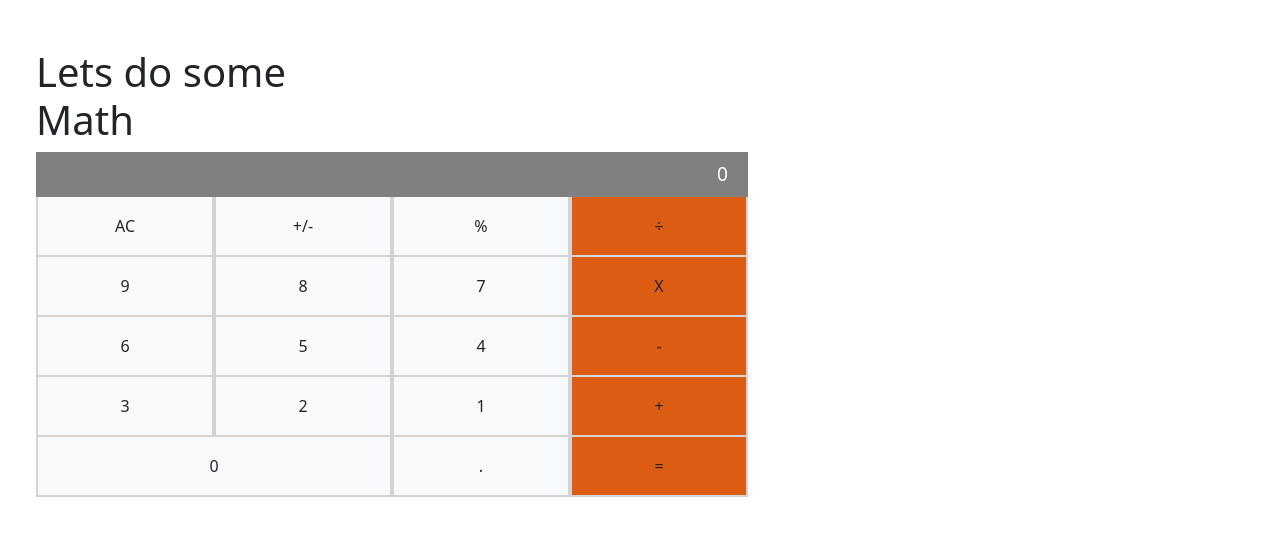
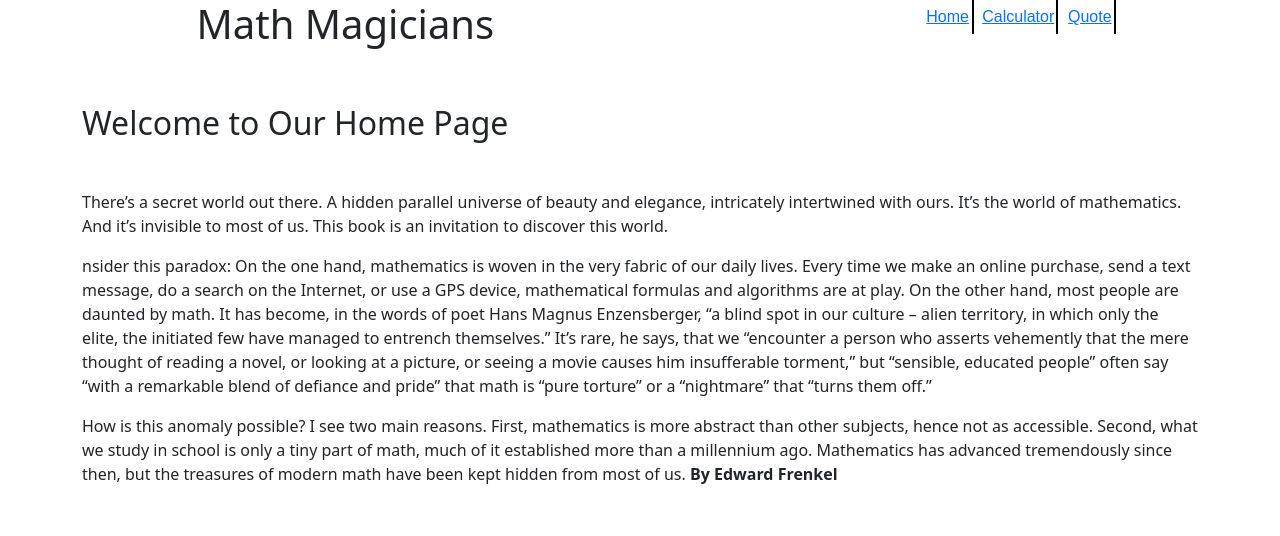
Before and after one commit to Kalunge/Math-Magicians-, a React (Create React App) app: page / in a window 1280 px wide. Shown: the top 536 px of the page. Built offline with nearby package versions, Linux system fonts and the light colour scheme.

Commit message:
Add Rooting using React Router

```diff
--- a/package.json
+++ b/package.json
@@ -10,6 +10,7 @@
     "lighthouse": "^8.4.0",
     "react": "^17.0.2",
     "react-dom": "^17.0.2",
+    "react-router-dom": "^5.3.0",
     "react-scripts": "4.0.3",
     "web-vitals": "^1.1.2"
   },
--- a/public/index.html
+++ b/public/index.html
@@ -41,6 +41,7 @@
       To begin the development, run `npm start` or `yarn start`.
       To create a production bundle, use `npm run build` or `yarn build`.
     -->
+
     <script src="https://cdn.jsdelivr.net/npm/bootstrap@5.0.2/dist/js/bootstrap.bundle.min.js"
       integrity="sha384-MrcW6ZMFYlzcLA8Nl+NtUVF0sA7MsXsP1UyJoMp4YLEuNSfAP+JcXn/tWtIaxVXM" crossorigin="anonymous">
     </script>
--- a/src/App.js
+++ b/src/App.js
@@ -1,10 +1,25 @@
+import { BrowserRouter as Router, Switch, Route } from 'react-router-dom';
 import Calculator from './components/Calculator';
+import Header from './components/Header';
+import Quote from './components/Quote';
+import Math from './components/Math';
 
 function App() {
   return (
-    <div className="App">
-      <Calculator />
-    </div>
+    <Router className="App">
+      <Header />
+      <Switch>
+        <Route path="/calculator">
+          <Calculator />
+        </Route>
+        <Route path="/quote">
+          <Quote />
+        </Route>
+        <Route path="/" exact>
+          <Math />
+        </Route>
+      </Switch>
+    </Router>
   );
 }
 
--- a/src/index.css
+++ b/src/index.css
@@ -36,3 +36,40 @@
   align-items: center;
   justify-content: center;
 }
+
+.navBar {
+  display: flex;
+  justify-content: space-around;
+}
+
+.navBar ul {
+  display: flex;
+  justify-content: space-around;
+  align-items: flex-start;
+  margin-left: 0;
+  font-family: sans-serif;
+}
+
+.navBar li {
+  list-style: none;
+  margin-right: 15%;
+  margin-left: 5%;
+}
+
+.main {
+  margin-left: 45%;
+}
+
+.math {
+  width: 100%;
+  font-style: italic;
+}
+
+.link {
+  padding: 3%;
+  border-right: solid black 2px;
+}
+
+.calc {
+  margin-right: 2%;
+}
```
Also changed, not shown: 1 other file (tests, documents, lock files or other folders).
